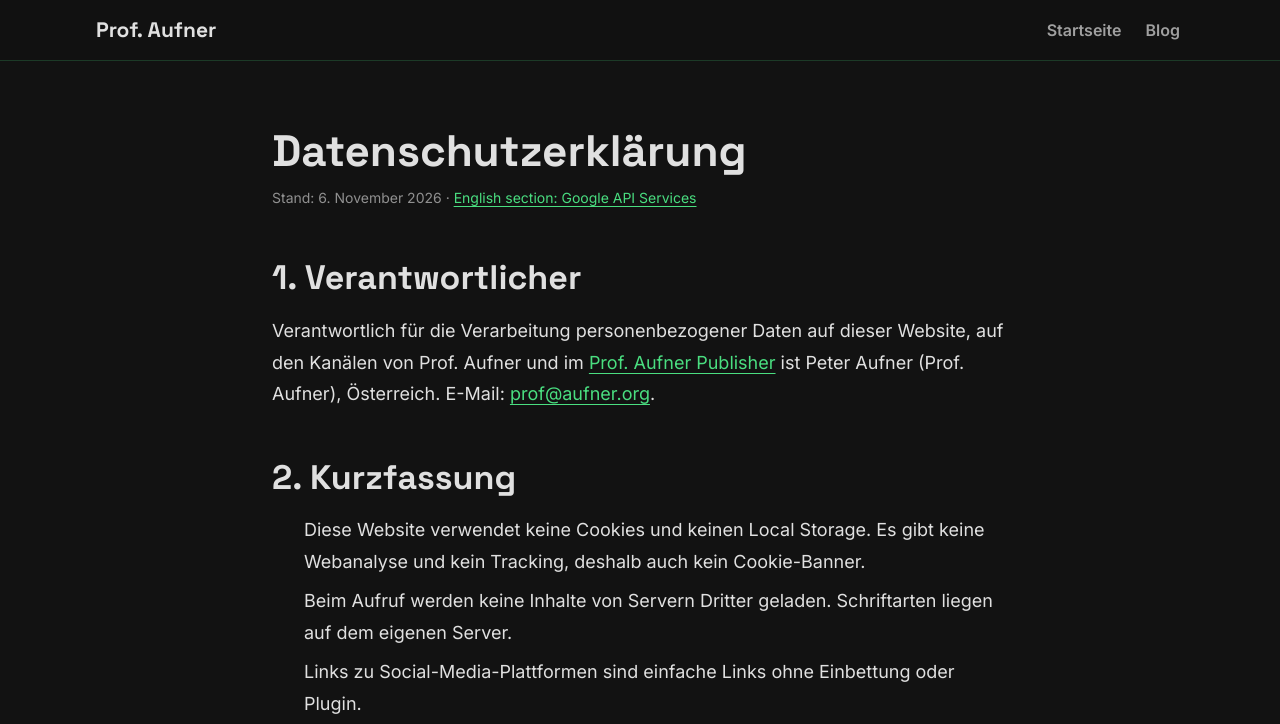
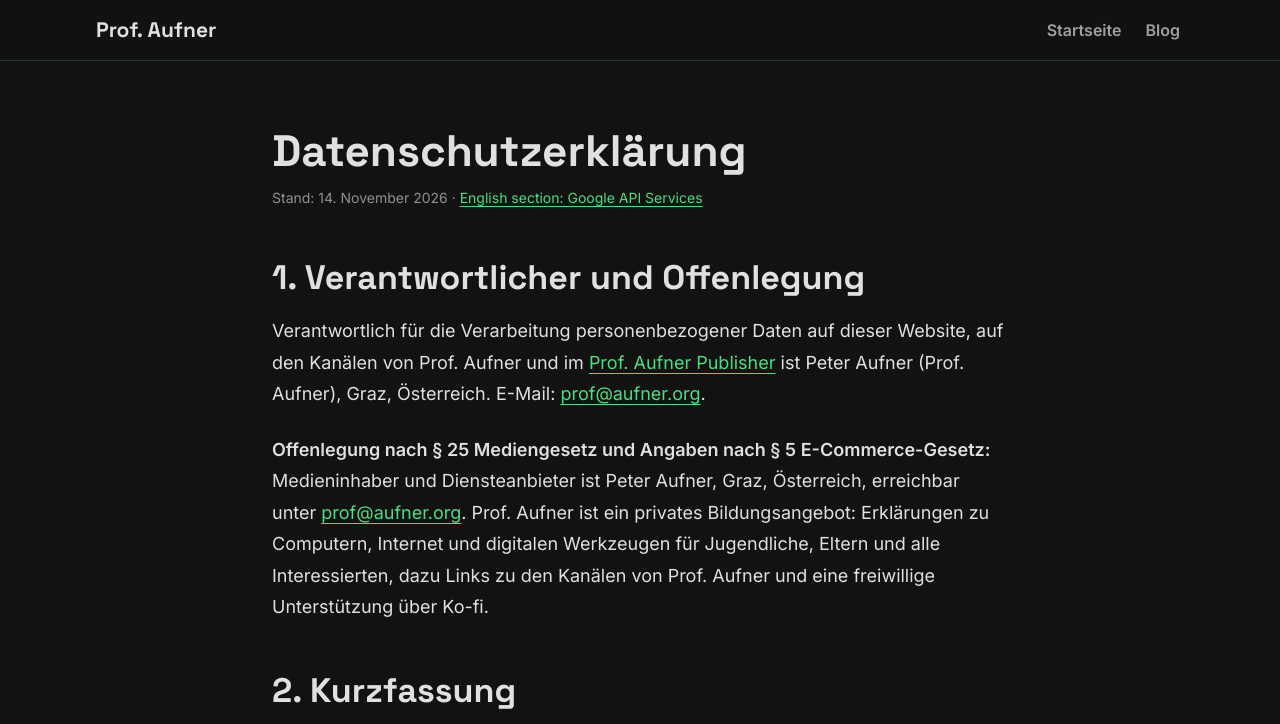
Before and after one commit to Adrixan/prof.aufner.org, a plain HTML site: page datenschutz/index.html in a window 1280 px wide. Shown: the top 724 px of the page. Drawn offline with Linux system fonts and the light colour scheme.

Commit message:
feat(legal): minimal provider disclosure on the privacy page (D14 A)
Media owner and service provider name, Graz and purpose of the site in
section 1 (anchor #offenlegung); no address block, Impressum stays removed.

Co-Authored-By: Claude Opus 5.5 <noreply@anthropic.com>

```diff
--- a/datenschutz/index.html
+++ b/datenschutz/index.html
@@ -38,13 +38,20 @@
         <div class="container">
             <article class="prose article-body">
                 <h1>Datenschutzerklärung</h1>
-                <p class="meta">Stand: 6. November 2026 · <a href="#google-api">English section: Google API Services</a></p>
+                <p class="meta">Stand: 14. November 2026 · <a href="#google-api">English section: Google API Services</a></p>
 
-                <h2 id="verantwortlicher">1. Verantwortlicher</h2>
+                <h2 id="verantwortlicher">1. Verantwortlicher und Offenlegung</h2>
                 <p>
                     Verantwortlich für die Verarbeitung personenbezogener Daten auf dieser Website, auf den Kanälen von
                     Prof. Aufner und im <a href="/publisher/">Prof. Aufner Publisher</a> ist Peter Aufner (Prof. Aufner),
-                    Österreich. E-Mail: <a href="mailto:prof@aufner.org">prof@aufner.org</a>.
+                    Graz, Österreich. E-Mail: <a href="mailto:prof@aufner.org">prof@aufner.org</a>.
+                </p>
+                <p id="offenlegung">
+                    <strong>Offenlegung nach § 25 Mediengesetz und Angaben nach § 5 E-Commerce-Gesetz:</strong>
+                    Medieninhaber und Diensteanbieter ist Peter Aufner, Graz, Österreich, erreichbar unter
+                    <a href="mailto:prof@aufner.org">prof@aufner.org</a>. Prof. Aufner ist ein privates Bildungsangebot:
+                    Erklärungen zu Computern, Internet und digitalen Werkzeugen für Jugendliche, Eltern und alle
+                    Interessierten, dazu Links zu den Kanälen von Prof. Aufner und eine freiwillige Unterstützung über Ko-fi.
                 </p>
 
                 <h2 id="kurzfassung">2. Kurzfassung</h2>
```
